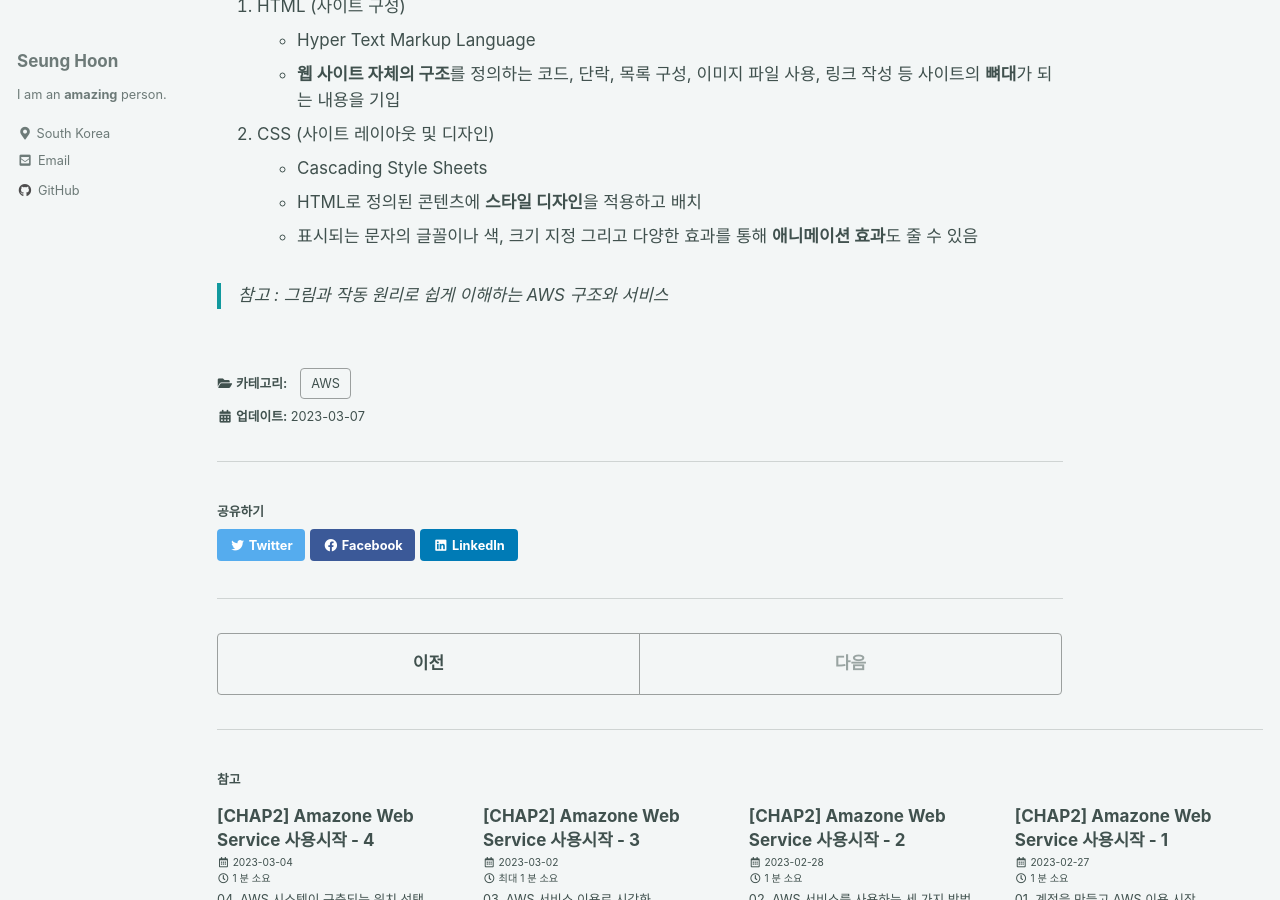
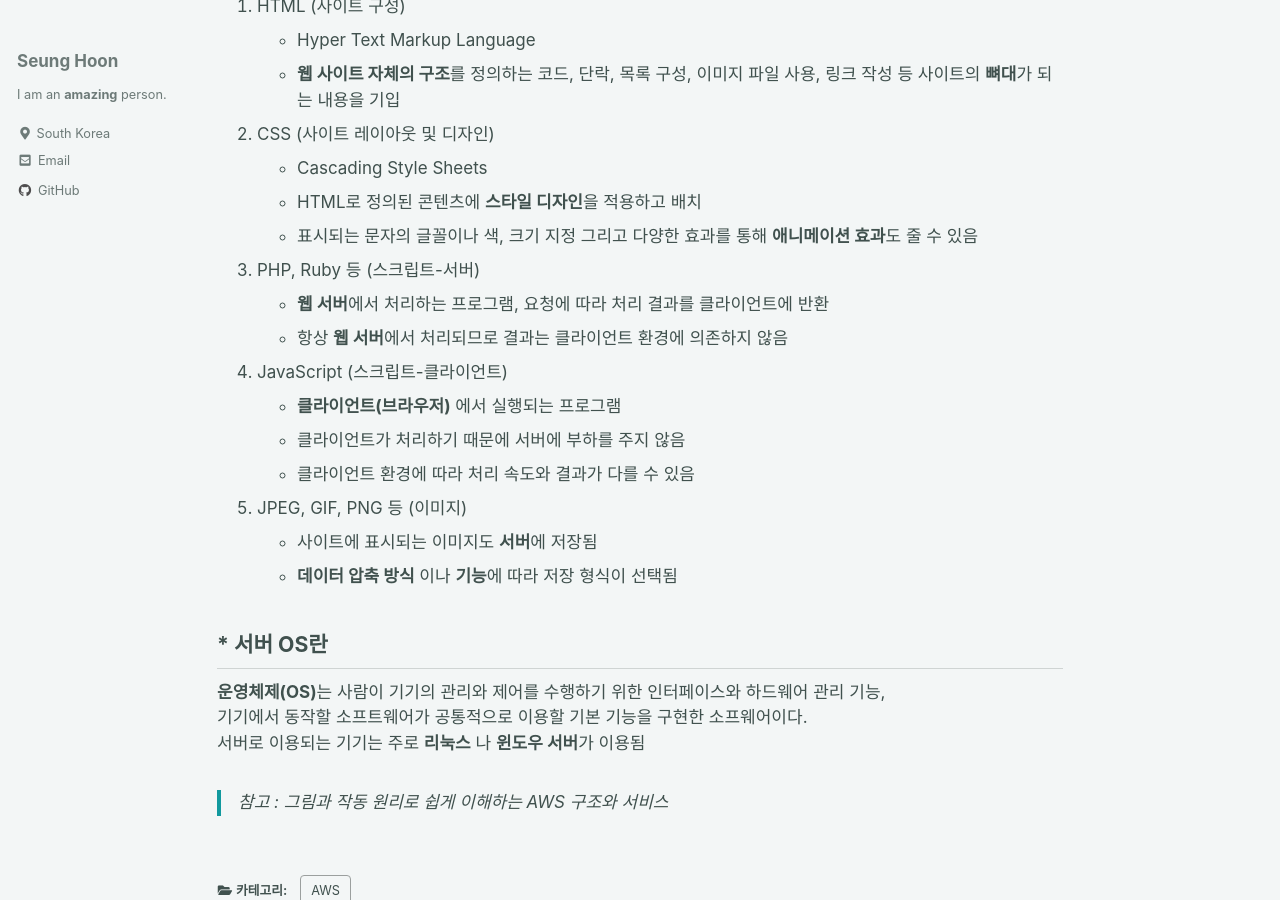
Before and after one commit to ibk01161/ibk01161.github.io, a Jekyll site: the page built from _posts/2023-03-07-aws3_01.md, in a window 1280 px wide and 900 px high, scrolled down 1567 px. Built offline with Jekyll 4.4.1, drawn with Linux system fonts in a browser that asks for light colours; cached includes are drawn as plain includes.

Commit message:
Add Post

```diff
--- a/_posts/2023-03-07-aws3_01.md
+++ b/_posts/2023-03-07-aws3_01.md
@@ -55,6 +55,26 @@ AWS에서는 가상 서버 서비스인 **EC2**와 컨테이너 서비스인 **E
   - HTML로 정의된 콘텐츠에 **스타일 디자인**을 적용하고 배치
   - 표시되는 문자의 글꼴이나 색, 크기 지정 그리고 다양한 효과를 통해 **애니메이션 효과**도 줄 수 있음
 
+3. PHP, Ruby 등 (스크립트-서버)
+  - **웹 서버**에서 처리하는 프로그램, 요청에 따라 처리 결과를 클라이언트에 반환
+  - 항상 **웹 서버**에서 처리되므로 결과는 클라이언트 환경에 의존하지 않음
+
+4. JavaScript (스크립트-클라이언트)
+  - **클라이언트(브라우저)** 에서 실행되는 프로그램
+  - 클라이언트가 처리하기 때문에 서버에 부하를 주지 않음
+  - 클라이언트 환경에 따라 처리 속도와 결과가 다를 수 있음
+
+5. JPEG, GIF, PNG 등 (이미지)
+  - 사이트에 표시되는 이미지도 **서버**에 저장됨
+  - **데이터 압축 방식** 이나 **기능**에 따라 저장 형식이 선택됨
+
+
+## * 서버 OS란
+
+**운영체제(OS)**는 사람이 기기의 관리와 제어를 수행하기 위한 인터페이스와 하드웨어 관리 기능,
+기기에서 동작할 소프트웨어가 공통적으로 이용할 기본 기능을 구현한 소프웨어이다.
+서버로 이용되는 기기는 주로 **리눅스** 나 **윈도우 서버**가 이용됨
+
 
 
 
```
